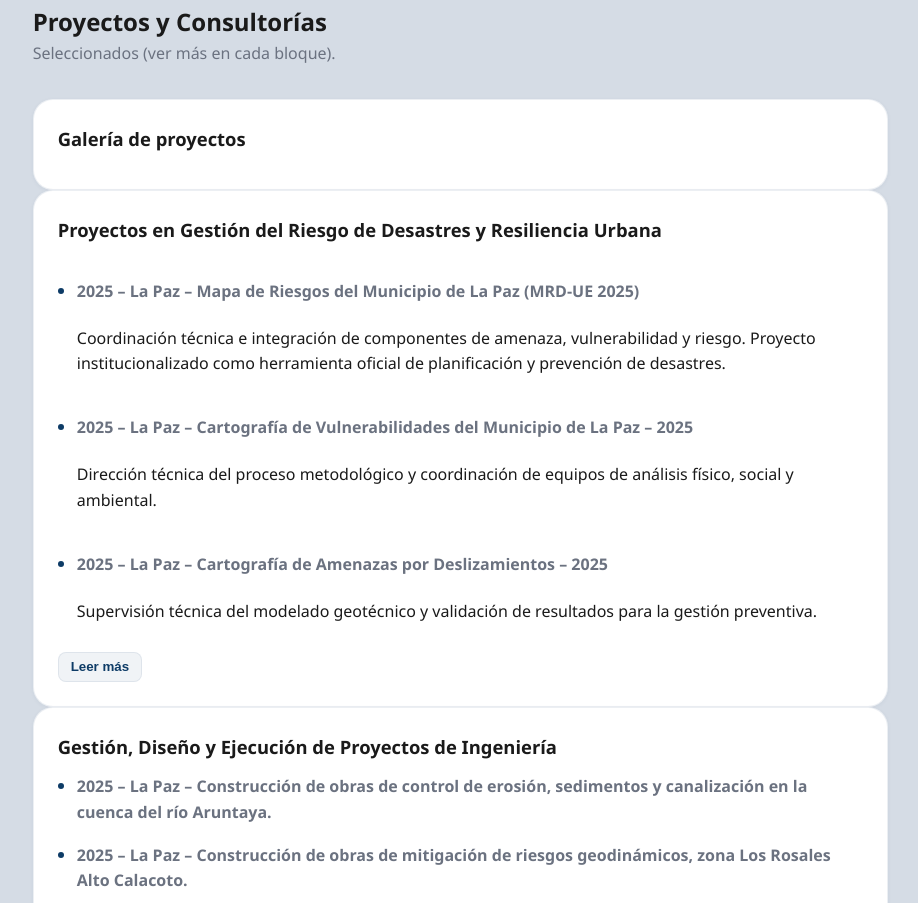
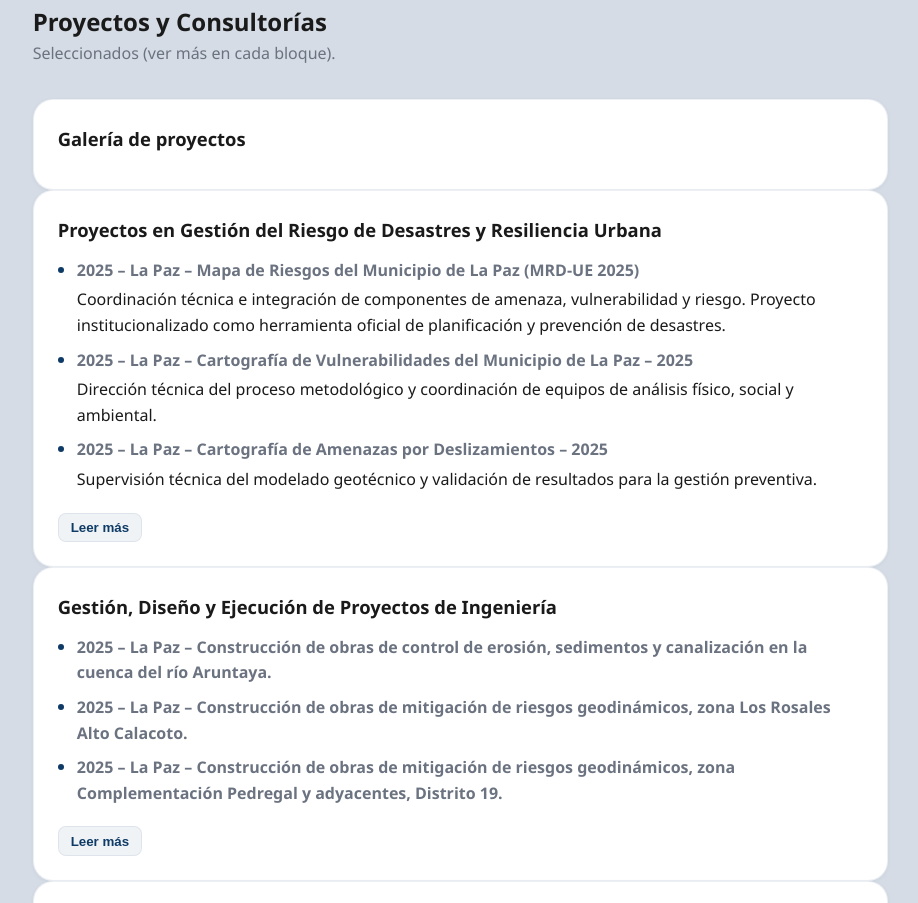
Before and after one commit to usatdev-brian/IngDurvalParraga-Portafolio, a plain HTML site: page index.html in a window 1280 px wide. Shown: the part 2296-3199 px from the top of the page, without its empty margins (362-1280 px from the left). Drawn offline with Linux system fonts and the light colour scheme.

Commit message:
ajustes texto

```diff
--- a/css/components/sections.css
+++ b/css/components/sections.css
@@ -429,9 +429,9 @@
   padding: 0;
   color: var(--color-muted);
 }
-.readmore-list li {
+/* .readmore-list li {
   margin: 0 0 0.5rem 0;
-}
+} */
 .readmore-list li p { margin: 0.25rem 0 0; color: var(--color-text); }
 
 .readmore-button {
@@ -458,7 +458,7 @@
   font-size: 1.05rem;
 }
 
-.readmore-list li { margin-bottom: 0.5rem; }
+/* .readmore-list li { margin-bottom: 0.5rem; } */
 
 
 
--- a/css/main.css
+++ b/css/main.css
@@ -111,3 +111,7 @@ a {
 }
 
 /*------------------------------------*/
+
+.proj-title {
+  margin: 0;
+}
```
